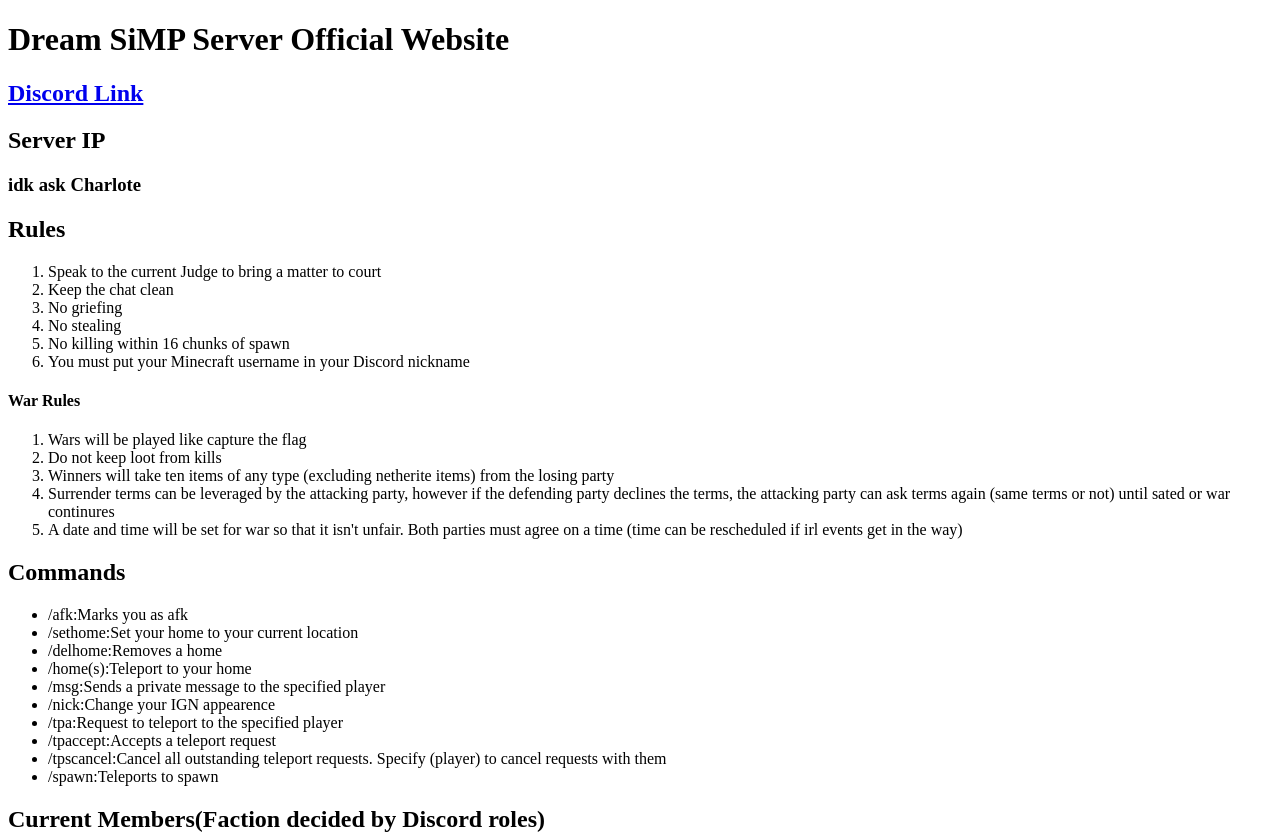
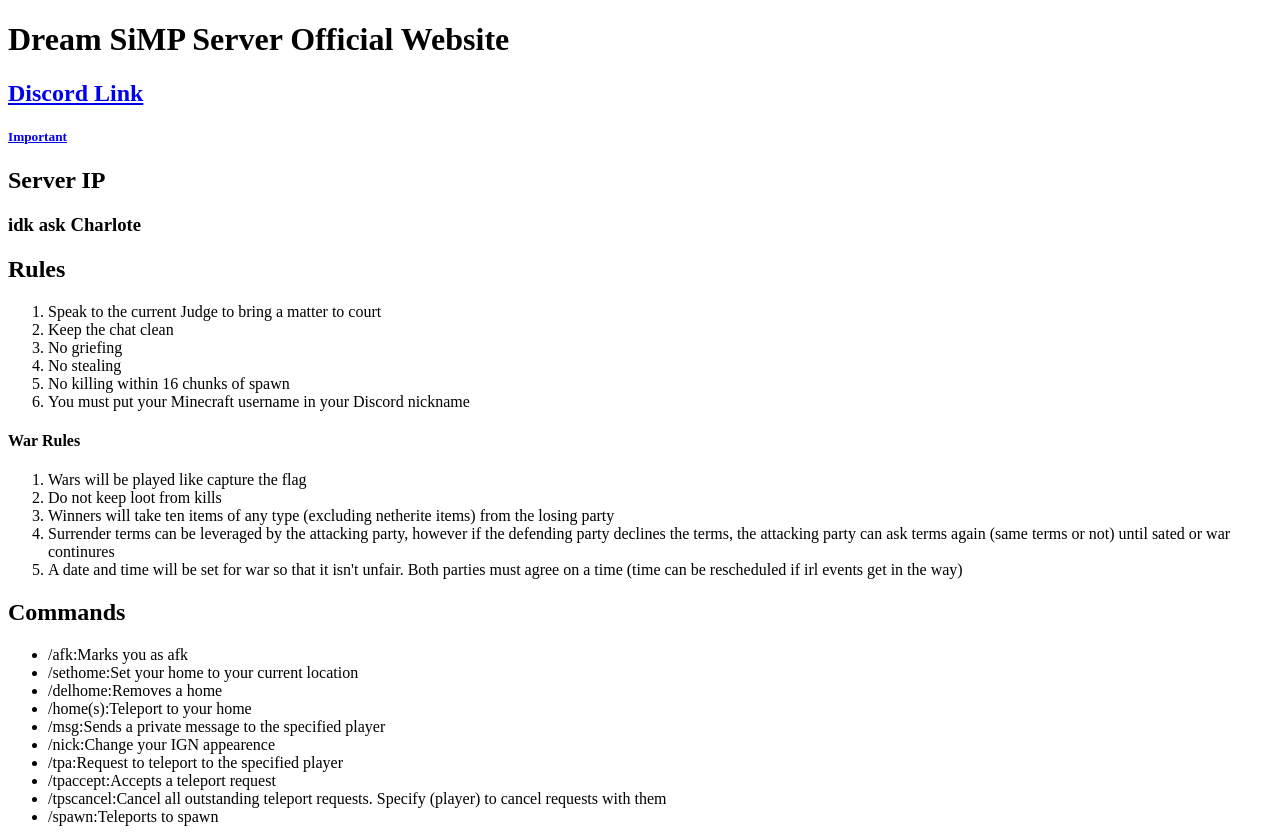
Before and after one commit to QrowBranwenn/simps, a plain HTML site: page index.html in a window 1280 px wide. Shown: the top 836 px of the page. Drawn offline with Linux system fonts and the light colour scheme.

```diff
--- a/index.html
+++ b/index.html
@@ -1,6 +1,6 @@
 <!DOCTYPE html>
 <html lang="en" dir="ltr">
-<!--Page Title-->
+  <!--Page Title-->
   <head>
     <meta charset="utf-8">
     <title>SiMP Official Server</title>
@@ -11,6 +11,8 @@
     <!--Discord link-->
     <h2><a href="https://discord.gg/9RvjJM">Discord Link</a>
     </h2>
+    <h5><a href="https://www.youtube.com/watch?v=Tt7bzxurJ1I" target="_blank">Important</a>
+    </h5>
     <!--Server IP-->
     <h2>Server IP<h2>
       <h3>idk ask Charlote</h3>
```
